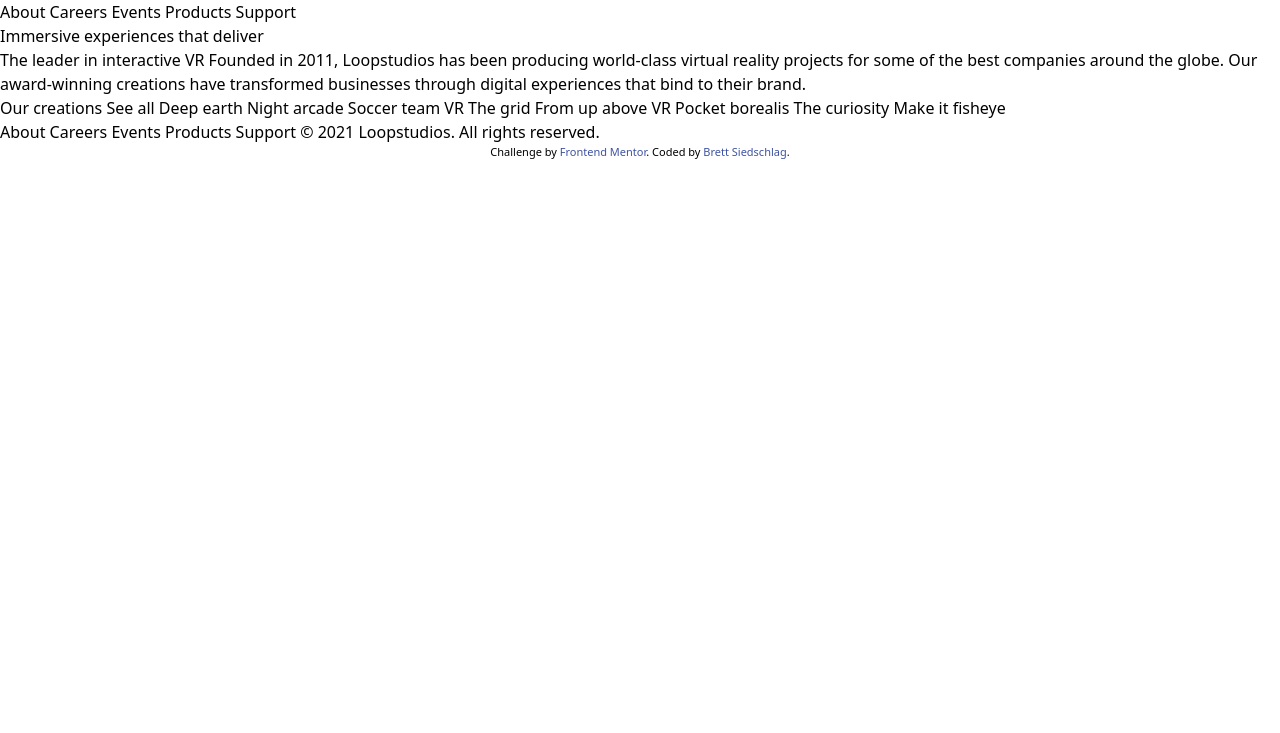
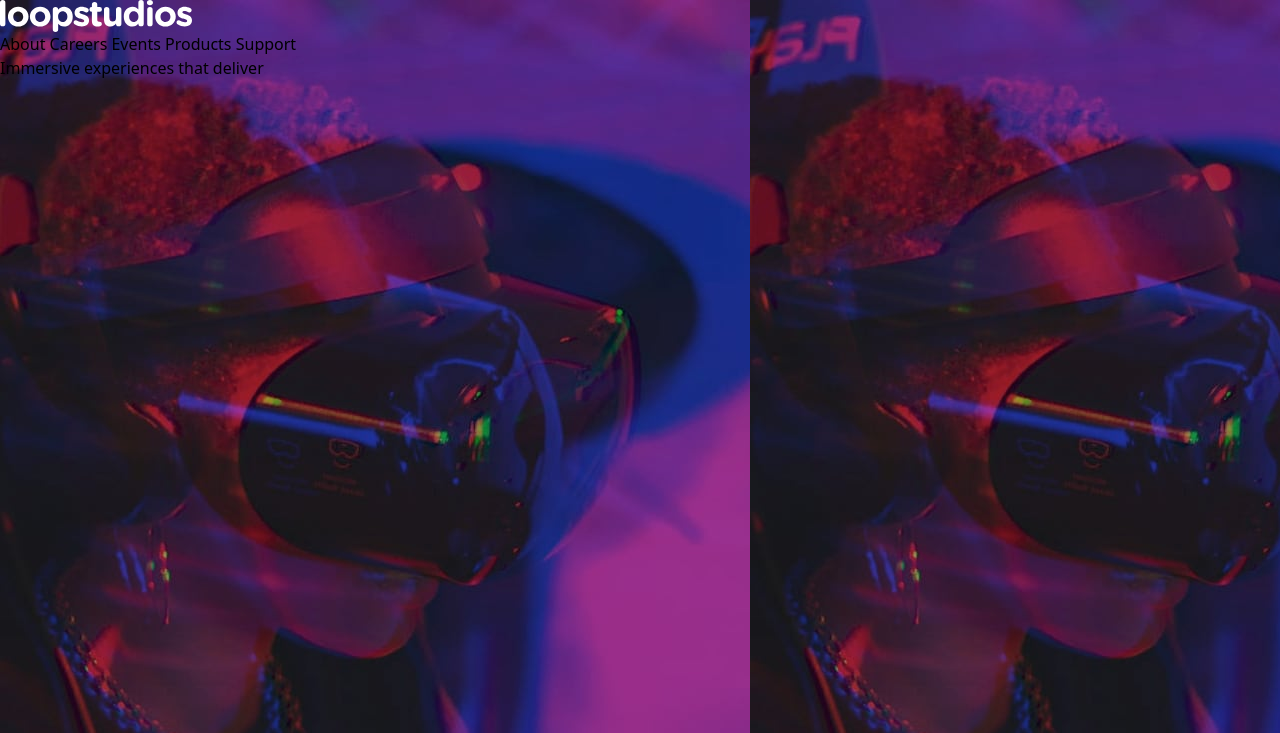
Before and after one commit to BrettSiedschlag/loopstudios-landing-page-main, a plain HTML site: page src/index.html in a window 1280 px wide. Shown: the top 733 px of the page. Drawn offline with Linux system fonts and the light colour scheme.

Commit message:
HTML basic layout

```diff
--- a/src/index.html
+++ b/src/index.html
@@ -19,61 +19,94 @@
 </head>
 <body>
 
- <!-- Menu Section -->
-
- <nav>
-  About
-  Careers
-  Events
-  Products
-  Support
- </nav>
-
-
-<!-- Hero Section -->
-<header>
-  Immersive experiences that deliver
+<!-- Hero Section with Nav -->
+<header class="bg-[url('../images/mobile/image-hero.jpg')] h-screen">
+  <img src="../images/logo_white.svg" alt="loopstudios logo">
+  <nav aria-label="menu">
+   <a>About</a>
+   <a>Careers</a>
+   <a>Events</a>
+   <a>Products</a>
+   <a>Support</a>
+  </nav>
+  <h1>Immersive experiences that deliver</h1>
 </header>
 
 <!-- Main Section -->
 <section>
-  The leader in interactive VR
+  <img src="../images/mobile/image-interactive.jpg" alt="Interactive VR">
+  <h2>The leader in interactive VR</h2>
 
-  Founded in 2011, Loopstudios has been producing world-class virtual reality
-  projects for some of the best companies around the globe. Our award-winning
-  creations have transformed businesses through digital experiences that bind
-  to their brand.
+  <p>Founded in 2011, Loopstudios has been producing world-class virtual reality
+    projects for some of the best companies around the globe. Our award-winning
+    creations have transformed businesses through digital experiences that bind
+    to their brand.</p>
 </section>
 
 
   <!-- Portfolio Section -->
 
 <section>
-  Our creations
+  <h2>Our creations</h2>
 
-  See all
+  <button>See all</button>
 
-  Deep earth
-  Night arcade
-  Soccer team VR
-  The grid
-  From up above VR
-  Pocket borealis
-  The curiosity
-  Make it fisheye
+  <div>
+    <img src="../images/mobile/image-deep-earth.jpg" alt="deep earth">
+    <h3>Deep earth</h3>
+  </div>
+
+  <div>
+    <img src="../images/mobile/image-night-arcade.jpg" alt="Night arcade">
+    <h3>Night arcade</h3>
+  </div>
+
+  <div>
+    <img src="../images/mobile/image-soccer-team.jpg" alt="Soccer team VR">
+    <h3>Soccer team VR</h3>
+  </div>
+
+  <div>
+    <img src="../images/mobile/image-grid.jpg" alt="The grid">
+    <h3>The grid</h3>
+  </div>
+
+  <div>
+    <img src="../images/mobile/image-from-above.jpg" alt="From up above VR">
+    <h3>From up above VR</h3>
+  </div>
+
+  <div>
+    <img src="../images/mobile/image-pocket-borealis.jpg" alt="Pocket borealis">
+    <h3>Pocket borealis</h3>
+  </div>
+
+  <div>
+    <img src="../images/mobile/image-curiosity.jpg" alt="The curiosity">
+    <h3>The curiosity</h3>
+  </div>
+
+  <div>
+    <img src="../images/mobile/image-fisheye.jpg" alt="Make it fisheye">
+    <h3>Make it fisheye</h3>
+  </div>
+
 </section>
 
 
 <!-- Footer Section -->
 
-<footer>
-  About
-  Careers
-  Events
-  Products
-  Support
+<footer class="text-white bg-black">
+  <img src="../images/logo_white.svg" alt="Loopstudios Logo">
+  <nav aria-label="menu">
+    <a>About</a>
+    <a>Careers</a>
+    <a>Events</a>
+    <a>Products</a>
+    <a>Support</a>
+   </nav>
 
-  © 2021 Loopstudios. All rights reserved.
+  <p>© 2021 Loopstudios. All rights reserved.</p>
 </footer>
 
 
```
Also changed, not shown: dist/output.css, images/logo.svg, images/logo_white.svg (added).
